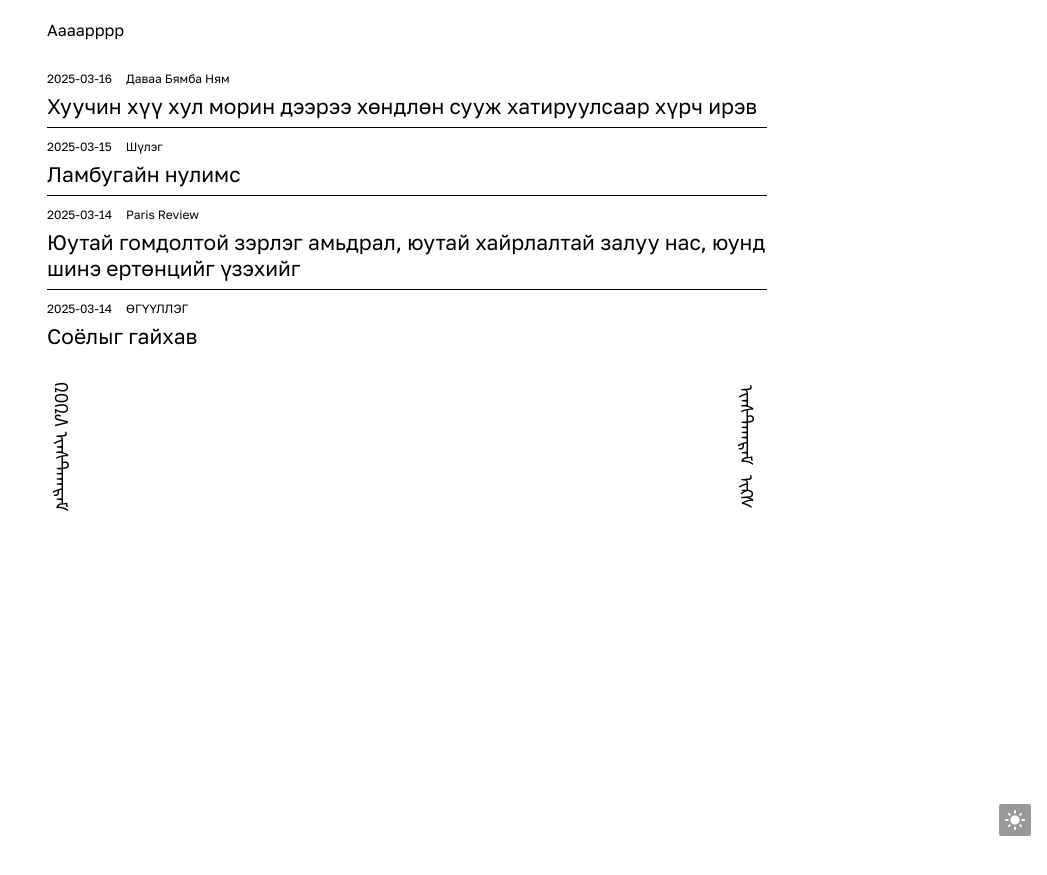
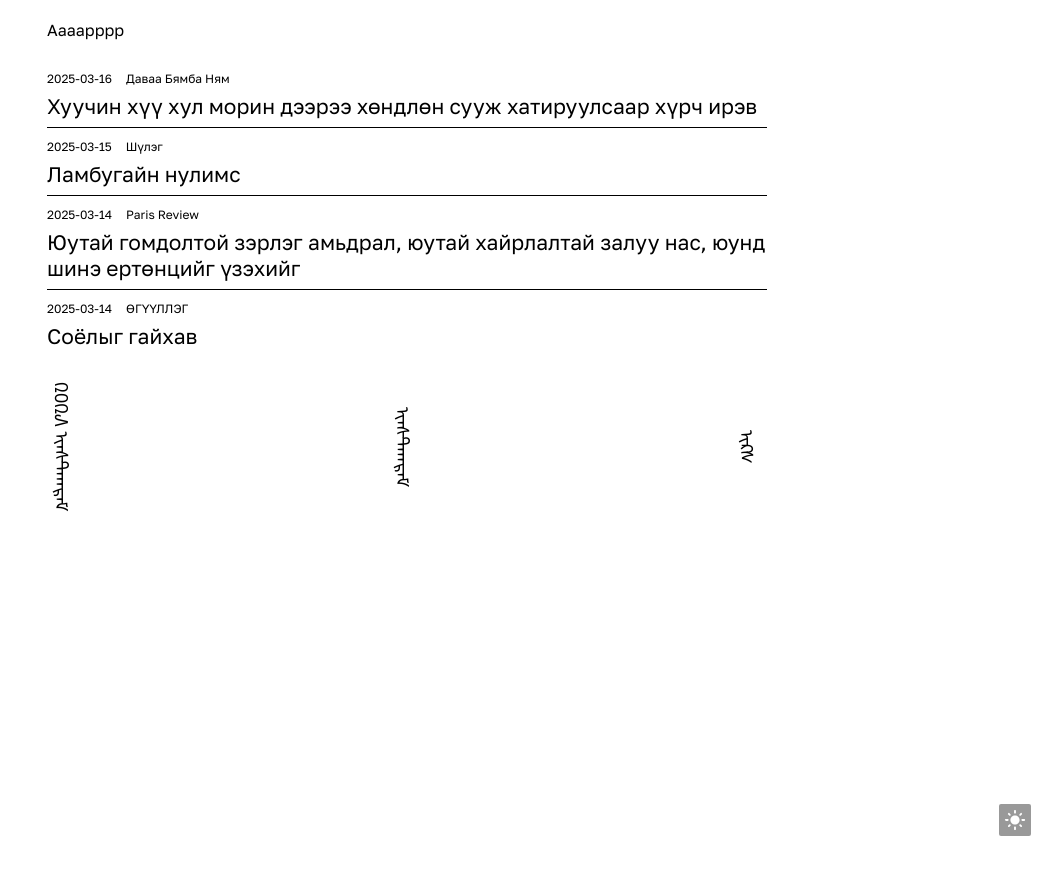
Before and after one commit to aaaarrrrvvvv/aaaarrrrvvvv.github.io, a Jekyll site: the page built from index.html, in a window 1280 px wide. Shown: the top 875 px of the page, without its empty margins (233-1280 px from the left). Built offline with Jekyll 4.4.1, drawn with Linux system fonts in a browser that asks for light colours; some web fonts are replaced.

Commit message:
Update footer.html

```diff
--- a/_includes/footer.html
+++ b/_includes/footer.html
@@ -2,6 +2,7 @@
     <span class="ner">᠒᠐᠒᠕ ᠢᠨ᠋ᠰᠲ᠋ᠠᠭᠷᠠᠮ</span>
     <div class="social-links ner">
   <a href="https://www.wikipedia.org" target="_blank" rel="noopener noreferrer">ᠢᠨ᠋ᠰᠲ᠋ᠠᠭᠷᠠᠮ</a>
+    </div> <div class="social-links ner">
           <a href="https://www.wikipedia.org" target="_blank" rel="noopener noreferrer">ᠢᠺᠰ</a>
     </div>
   <div class="footer-btn theme-toggler hide">
```
